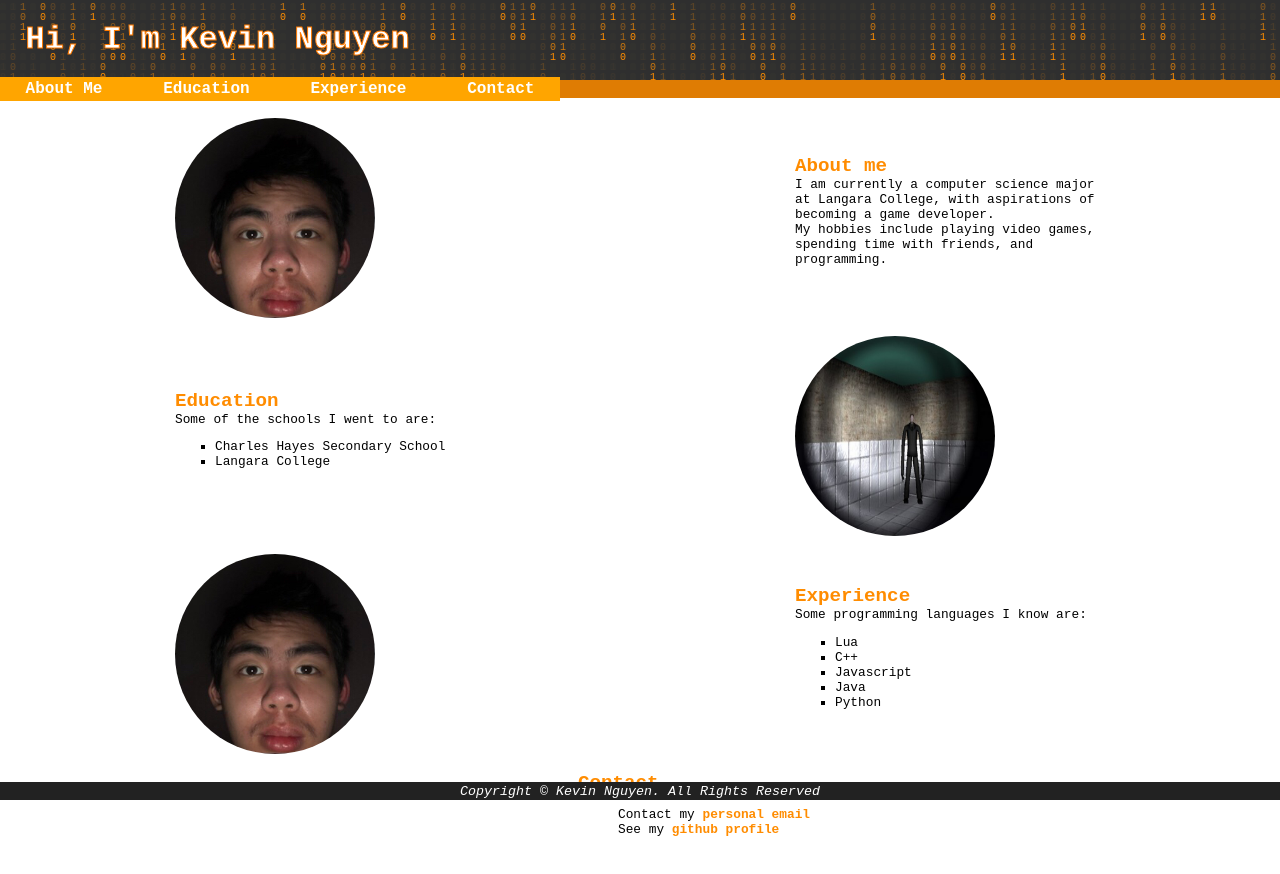
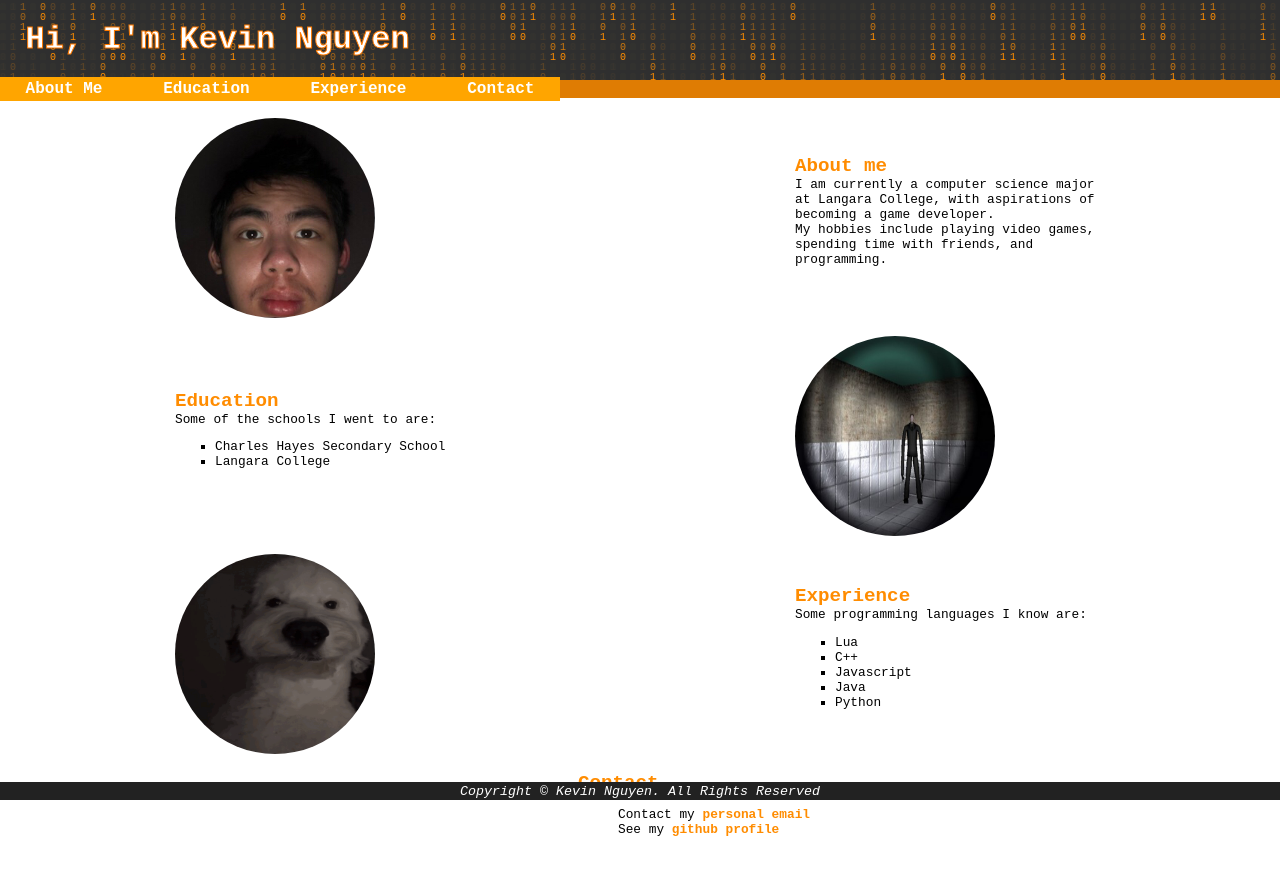
Before and after one commit to DeadzoneLEVEL/my-website, a React (Create React App) app: page / in a window 1280 px wide. Shown: the top 874 px of the page. Built offline with nearby package versions, Linux system fonts and the light colour scheme.

Commit message:
Updated Main.js and added a new image, changed the third picture in main.js

```diff
--- a/src/components/Main.js
+++ b/src/components/Main.js
@@ -2,6 +2,7 @@ import React from 'react'
 import '../App.css';
 import selfie from '../Images/coolGuy.png'
 import slenderman from '../Images/slender-man.jpg'
+import dog from '../Images/Screenshot 2024-03-07 232600.png'
 
 function Main() {
 
@@ -35,7 +36,7 @@ function Main() {
       <br></br>
 
       <div className='section3'>
-      <img src={selfie} className='mainPicture'></img>
+      <img src={dog} className='mainPicture'></img>
         <div className='text'>
           <h2 id="Experience"> Experience </h2>
           <p> Some programming languages I know are: </p>
```
Also changed, not shown: src/Images/Screenshot 2024-03-07 232600.png (added).
